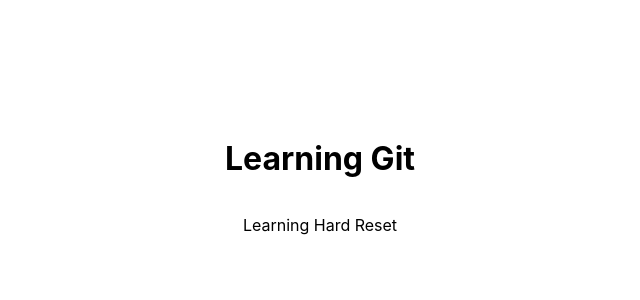
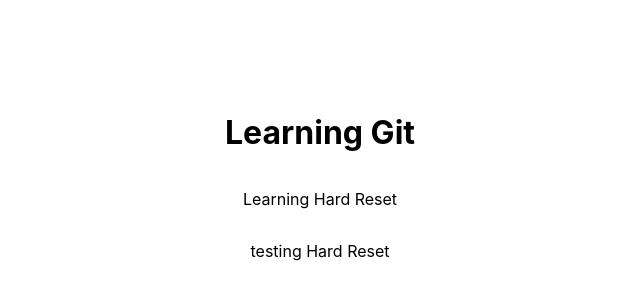
Before and after one commit to vikrantmalla/testing, a Next.js app: page / in a window 1280 px wide. Shown: the part 216-516 px from the top of the page, without its empty margins (320-960 px from the left). Built offline with nearby package versions, Linux system fonts and the light colour scheme.

Commit message:
add another p tag

```diff
--- a/pages/index.jsx
+++ b/pages/index.jsx
@@ -14,6 +14,7 @@
       <main className={styles.main}>
         <h1>Learning Git</h1>
         <p>Learning Hard Reset</p>
+        <p>testing Hard Reset</p>
       </main>
     </div>
   )
```
